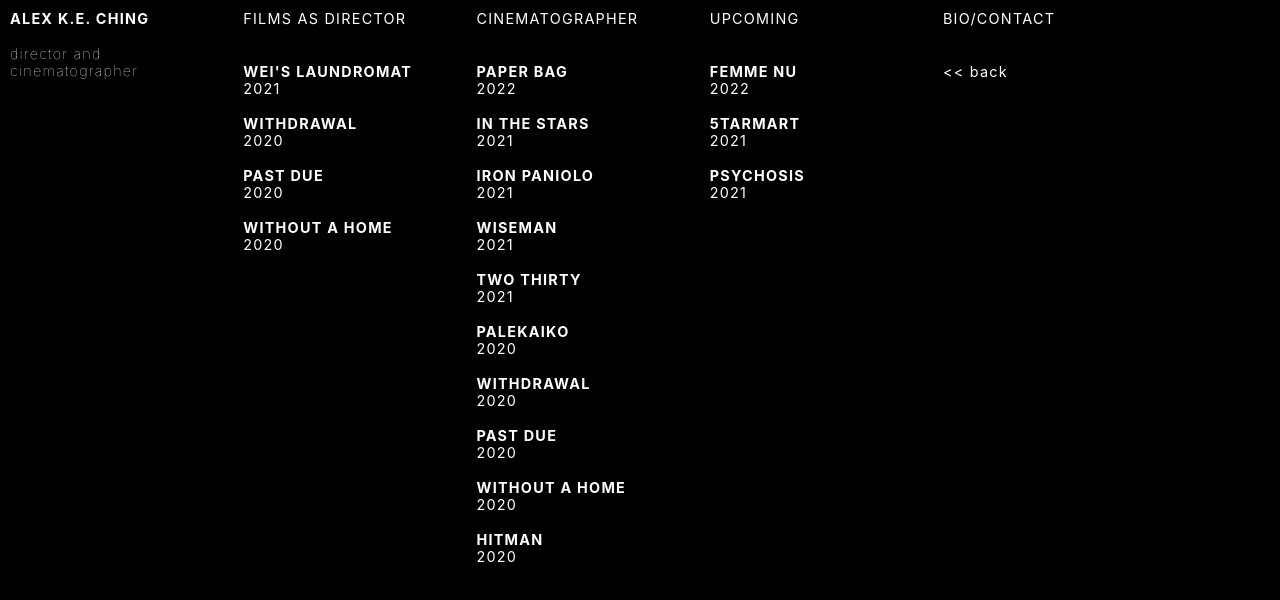
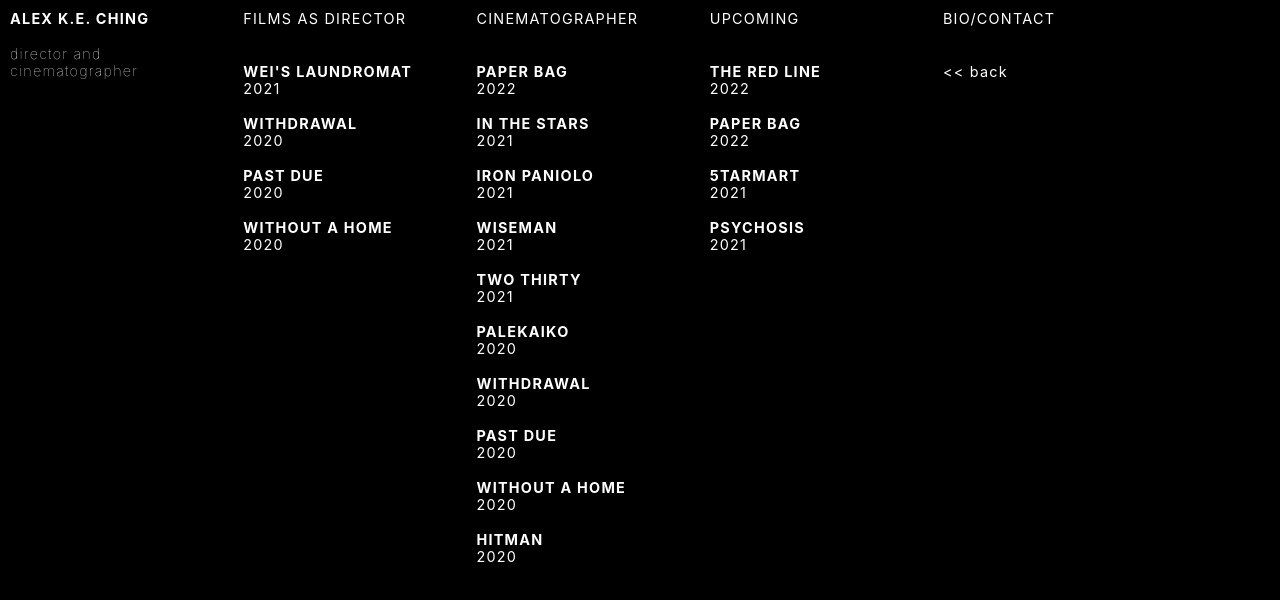
Before and after one commit to a01k29c03/a01k29c03.github.io, a plain HTML site: page filmography.html in a window 1280 px wide. Drawn offline with Linux system fonts and the light colour scheme.

Commit message:
Update filmography.html

```diff
--- a/filmography.html
+++ b/filmography.html
@@ -121,7 +121,9 @@
   </div>
   <div class="column">
     <a>UPCOMING</a><br><br><br>
-    <a style="font-weight: bold;" href="femmenue.html">FEMME NU</a><br>
+    <a style="font-weight: bold;" href="theredline.html">THE RED LINE</a><br>
+    <a>2022</a><br><br>
+	  <a style="font-weight: bold;" href="paperbag.html">PAPER BAG</a><br>
     <a>2022</a><br><br>
 <a style="font-weight: bold;" href="5tarmart.html">5TARMART</a><br>
     <a>2021</a><br><br>
```
